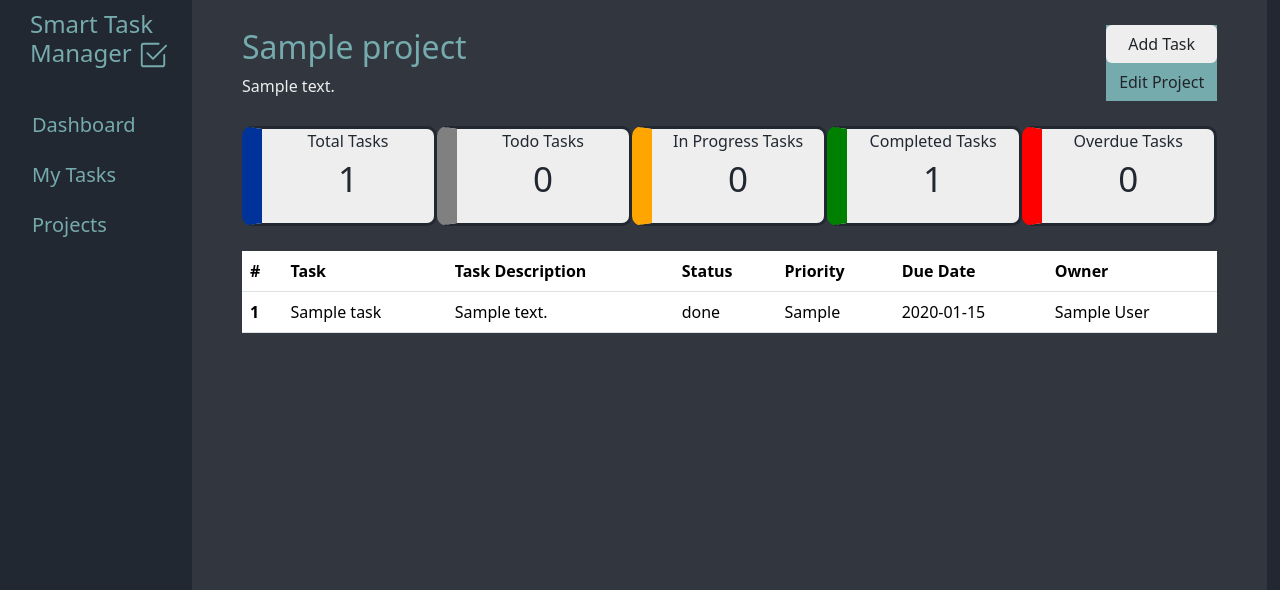
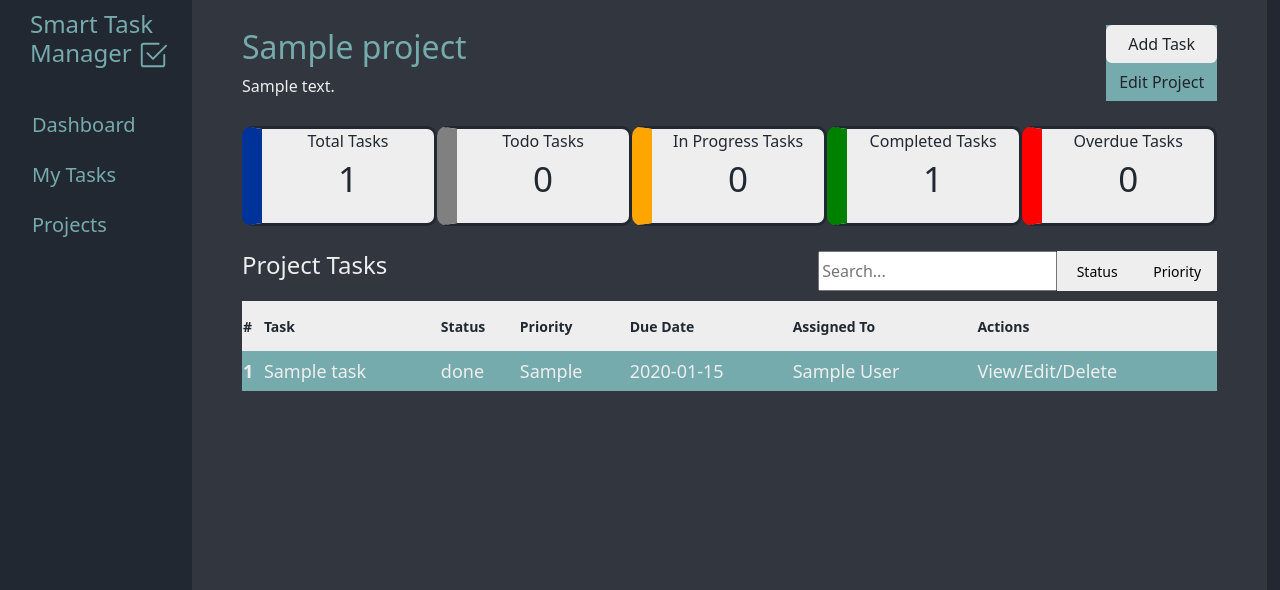
Before and after one commit to kathleen547/SmartTaskManager, a Flask app: page /project/1 in a window 1280 px wide. Shown: the top 590 px of the page. Run offline with Flask 3, Linux system fonts and the light colour scheme; tables that the repository leaves empty hold one stand-in row (values such as "Sample post"); some libraries are stand-ins or nearby versions.

Commit message:
implement project task table and filter UI

```diff
--- a/app/static/css/styles.css
+++ b/app/static/css/styles.css
@@ -290,3 +290,84 @@ border-left: 20px solid green;
 #summary5{
 border-left: 20px solid red;
 }
+
+/* Table */
+
+.project-tasks{
+flex:1;
+}
+
+/* Dropdowns */
+.filter-content{
+display:flex;
+flex-direction:row;
+justify-content: space-between;
+}
+
+.filters{
+display:flex;
+flex-direction: row;
+justify-content: flex-end;
+}
+
+.dropbtn{
+  background-color: var(--stm-text-light);
+  color: black;
+  font-size: 14px;
+  border: none;
+  cursor: pointer;
+  width: 80px;
+  height: 40px;
+}
+
+.dropbtn:hover, .dropbtn:focus {
+  background-color: var(--stm-accent);
+}
+
+.dropdown {
+  position: relative;
+  display: inline-block;
+}
+
+/* Dropdown Content (Hidden by Default) */
+.dropdown-content {
+  display: none;
+  position: absolute;
+  background-color: var(--stm-text-light);
+  min-width: 230px;
+  border: 1px solid #ddd;
+  z-index: 1;
+}
+
+/* Links inside the dropdown */
+.dropdown-content a {
+  color: black;
+  padding: 12px 16px;
+  text-decoration: none;
+  display: block;
+}
+
+/* Change color of dropdown links on hover */
+.dropdown-content a:hover {background-color: var(--stm-accent)}
+
+.show {display:block;}
+
+
+#project-table{
+width: 100%;
+margin-top: 10px;
+}
+
+
+#project-table tr.header{
+background-color: var(--stm-text-light);
+color: var(--stm-bg);
+height: 50px;
+font-size: 14px;
+}
+
+#project-table tr{
+background-color: var(--stm-accent);
+height: 40px;
+font-size: 18px;
+}
--- /dev/null
+++ b/app/static/js/main.js
@@ -0,0 +1,11 @@
+/* When the user clicks on the button,
+toggle between hiding and showing the dropdown content */
+
+
+function func1() {
+  document.getElementById("filter-dropdown").classList.toggle("show");
+}
+
+function func2() {
+  document.getElementById("status-dropdown").classList.toggle("show");
+}
--- a/app/templates/base.html
+++ b/app/templates/base.html
@@ -28,5 +28,9 @@
     </div>
   {% block content %}{% endblock %}
 </div>
+    <script
+        src="{{ url_for('static', filename='js/main.js') }}"
+    ></script>
+
 </body>
 </html>
--- a/app/templates/project.html
+++ b/app/templates/project.html
@@ -40,16 +40,39 @@
 
     </div>
     <div class="project-tasks">
-        <table class="table">
+
+        <div class="filter-content">
+            <h4>Project Tasks</h4>
+            <div class="filters">
+        <input type="search" placeholder="Search..." class="filter-task">
+        <div class="filter-dropdown">
+        <button onclick="func2()" class="dropbtn">Status</button>
+        <div id="status-dropdown" class="dropdown-content">
+    <a href="#all">All statuses</a>
+    <a href="#todo">Todo</a>
+    <a href="#inprogress">In Progress</a>
+    <a href="#completed">Completed</a>
+        </div></div>
+
+        <div class="filter-dropdown">
+        <button onclick="func1()" class="dropbtn">Priority</button>
+        <div id="filter-dropdown" class="dropdown-content">
+    <a href="#all-priorities">All priorities</a>
+    <a href="#low">Low</a>
+    <a href="#medium">Medium</a>
+    <a href="#high">High</a>
+        </div></div></div>
+</div>
+        <table id="project-table">
     <thead>
-        <tr>
+        <tr class="header">
           <th scope="col">#</th>
           <th scope="col">Task</th>
-          <th scope="col">Task Description</th>
           <th scope="col">Status</th>
             <th scope="col">Priority</th>
             <th scope="col">Due Date</th>
-            <th scope="col">Owner</th>
+            <th scope="col">Assigned To</th>
+            <th scope="col">Actions</th>
         </tr>
       </thead>
       <tbody>
@@ -57,11 +80,11 @@
         <tr>
           <th scope="row">{{ loop.index }}</th>
           <td>{{ task.title }}</td>
-          <td>{{ task.description }}</td>
           <td>{{ task.status }}</td>
             <td>{{ task.priority }}</td>
             <td>{{ task.due_date }}</td>
             <td>{{ task.owner.name }}</td>
+            <td>View/Edit/Delete</td>
         </tr>
     {% endfor %}
       </tbody>
```
